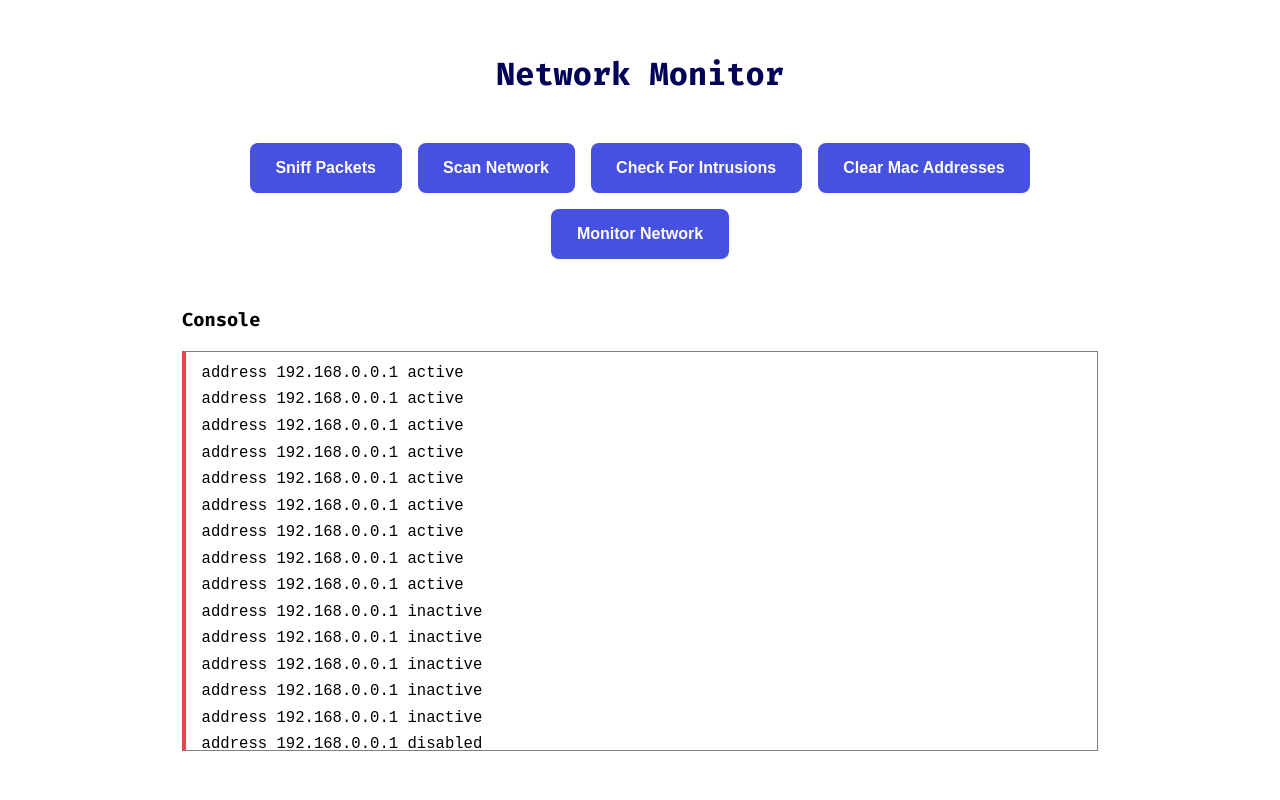
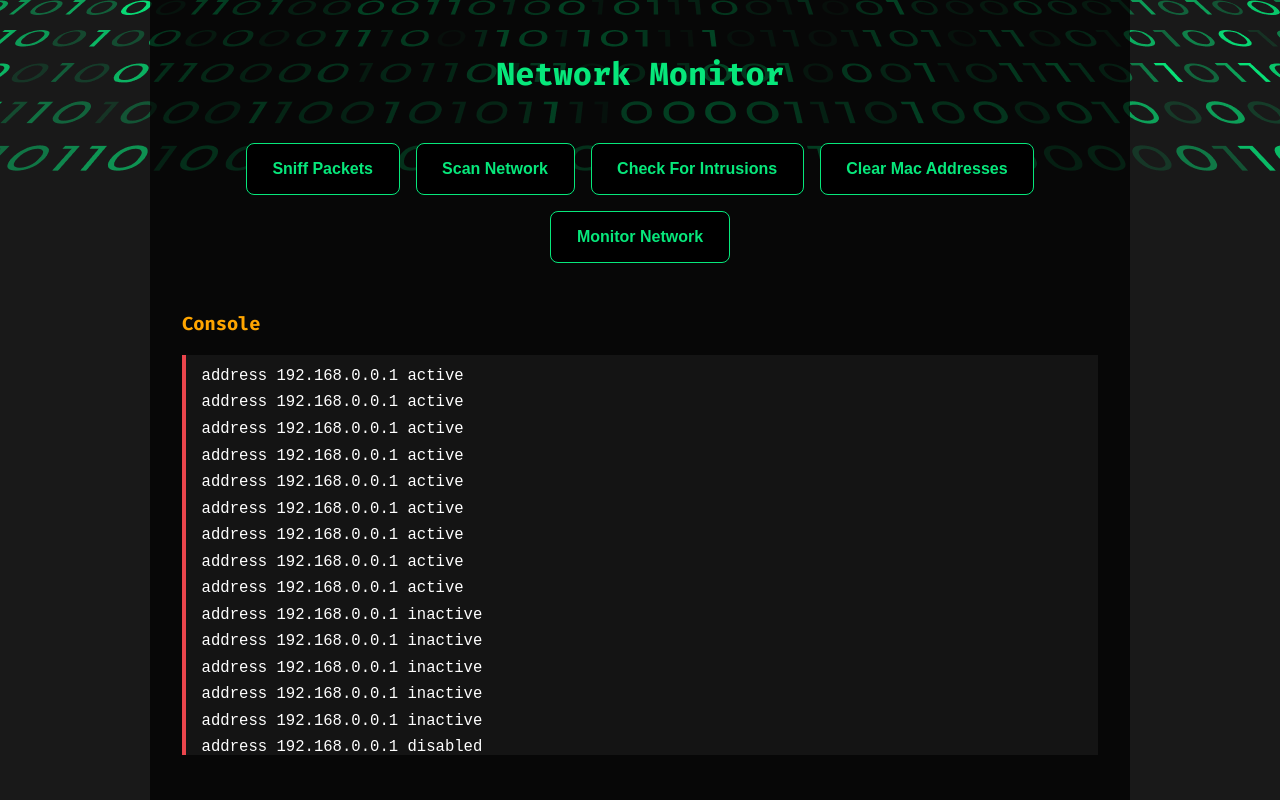
Before and after one commit to Hycient195/IP-console, a React (Create React App) app: page /dashboard in a window 1280 px wide. Built offline with nearby package versions, Linux system fonts and the light colour scheme.

Commit message:
Finished dashbard page

```diff
--- a/src/index.css
+++ b/src/index.css
@@ -108,12 +108,20 @@ a{
   color: var(--green);
 }
 
+.light-green-text{
+  color: var(--light-green);
+}
+
 .black-text{
   color: black !important;
 }
 
 .red-text{
   color: rgba(225,10,10,0.8);
+}
+
+.orange-text{
+  color: orange;
 }
 
 .bg-green{
--- a/src/pages/Dashboard/Dashboard.css
+++ b/src/pages/Dashboard/Dashboard.css
@@ -1,4 +1,8 @@
-main{
+*::-webkit-scrollbar{
+  display: none;
+}
+
+main.dashboard_body{
   /* display: flex;
   align-items: center;
   justify-content: center;
@@ -8,7 +12,13 @@ main{
   /* background-color: rgb(253, 246, 234); */
   /* background-color: rgb(253, 246, 234); */
 
-  height: 100vh;
+  height: 100vh ;
+  background-color: var(--light-black);
+  /* background-color: black; */
+  background-image: url(../../../public/assets/dashboard/binary_ish.png);
+  /* background-size: 150%; */
+  /* background-size: 100vh; */
+  background-repeat: no-repeat;
 }
 
 button{
@@ -20,11 +30,14 @@ div.main_content{
   max-width: 980px;
   margin: 0 auto;
   height: 100%;
+  background-color: rgba(0,0,0,0.7);
   /* box-shadow: 2px 2px 10px rgba(0,0,0,0.4); */
 }
 
+
 div.main_content > div.logo_container > h1{
-  color: rgb(2, 2, 87)
+  /* color: rgb(2, 2, 87) */
+  color: var(--light-green)
 }
 
 div.action_buttons{
@@ -42,18 +55,21 @@ div.action_buttons > div.buttons_container{
 
 div.action_buttons > div.buttons_container > button{
   padding: 1em 1.6em;
-  background-color: rgb(70, 80, 225);
-  border: none;
+  /* background-color: rgb(70, 80, 225); */
+  background-color:black;
+  border: 1px solid var(--light-green);
+  /* border: none; */
   border-radius: 0.5em;
   font-size: 1em;
   font-weight: bold;
-  color: white;
+  color: var(--light-green);
   transition: all 400ms;
 }
 
 div.action_buttons > div.buttons_container > button:hover{
-  background-color: rgb(103, 113, 255);
-  /* color: rgb(78, 76, 76); */
+  border: 1px solid black;
+  background-color: var(--light-green);
+  color: black;
 }
 
 
@@ -64,6 +80,7 @@ div.action_buttons > div.buttons_container > button:hover{
 /*=================*/
 div.main_content > div.console{
   margin: 2em auto;
+
   /* max-width: 900px; */
 
 }
@@ -76,7 +93,7 @@ div.main_content > div.console > div.console_screen{
   height: 50vh;
   width: 100%;
   background-color: white;
-  border: 1px solid grey;
+  /* border: 1px solid var(--green); */
   font-family: monospace;
   font-size: 1.2em;
   text-align: left;
@@ -84,6 +101,8 @@ div.main_content > div.console > div.console_screen{
   overflow-y: scroll;
   padding: 0.5em 1em;
   border-left: 4px solid var(--pink-red);
+  background-color: rgb(20, 20, 20);
+  color: white;
 }
 
 div.console > div.console_screen > p{
--- a/src/pages/Dashboard/Dashboard.jsx
+++ b/src/pages/Dashboard/Dashboard.jsx
@@ -24,7 +24,7 @@ const Dashboard = () => {
 
 
   return(
-    <main>
+    <main className="dashboard_body" >
      <div className="main_content">
        <div className="logo_container">
           <h1 className="centralize" >Network Monitor</h1>
@@ -41,7 +41,7 @@ const Dashboard = () => {
        </div>
 
        <div className="console">
-         <h3 className="">Console</h3>
+         <h3 className="orange-text">Console</h3>
          <div className="console_screen">
           <p>address 192.168.0.0.1 active</p>
           <p>address 192.168.0.0.1 active</p>
```
Also changed, not shown: public/assets/dashboard/binary_ish.png (added).
